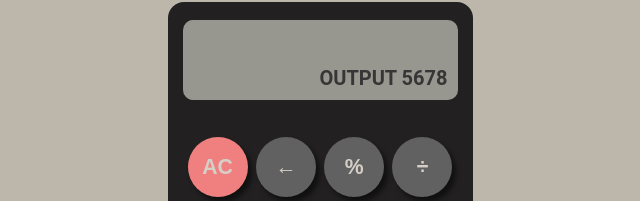
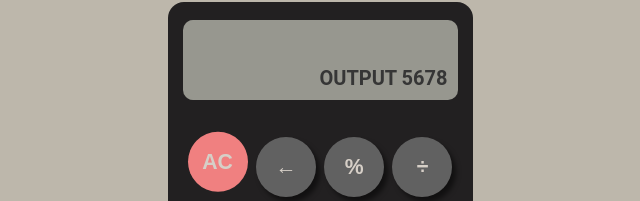
Before and after one commit to iyilmaz24/calculator_javascript, a plain HTML site: page index.html in a window 1280 px wide. In both pictures the pointer is over the button "AC". Shown: the part 110-311 px from the top of the page, 320-960 px from the left. Drawn offline with Linux system fonts and the light colour scheme.

Commit message:
add button raise up effect upon hover

```diff
--- a/styles.css
+++ b/styles.css
@@ -86,6 +86,8 @@ body {
 
 .button:hover {
     background-color: #787276;
+    box-shadow: 0 0.5em 0.5em -0.4em var(--hover);
+    transform: translateY(-0.25em);
 }
 
 #extraWideButton:hover {
```
